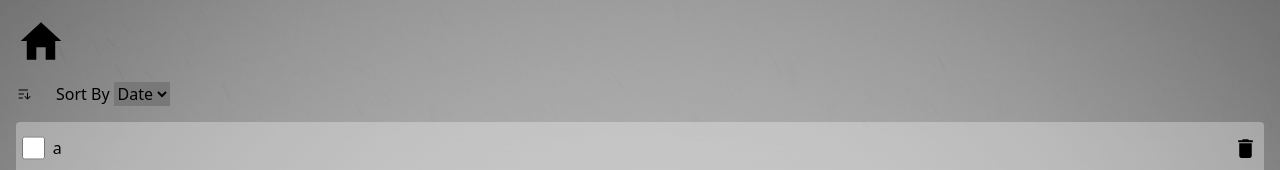
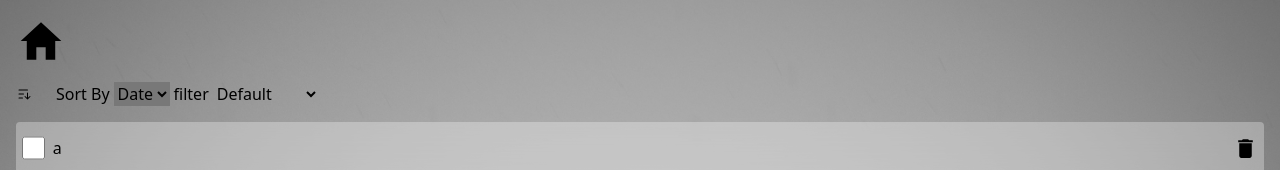
Before and after one commit to alimuhammadiiii/multiapp, a React (Vite) app: page /todoApp in a window 1280 px wide. Shown: the top 170 px of the page. Built offline with nearby package versions, Linux system fonts and the light colour scheme; data requests are answered from the project's data file.

Commit message:
edit filter && sort

```diff
--- a/src/routes/__root.tsx
+++ b/src/routes/__root.tsx
@@ -6,7 +6,7 @@ export const Route = createRootRoute({
   component: () => (
     <>
       <Outlet />
-      <TanStackRouterDevtools />
+      <TanStackRouterDevtools position="bottom-right" />
       <ToastContainer
         position="bottom-left"
         autoClose={5000} // ← این تنظیم زمان خاموش شدن است
--- a/src/routes/todoApp.tsx
+++ b/src/routes/todoApp.tsx
@@ -92,7 +92,12 @@ function AddTodo() {
 function Todos() {
   const todoQuery = useQueryTodos();
   const [sortby, setSortby] = useState<"date" | "text">("date");
-  const [sortDirection, setSortDirection] = useState<"desc" | "ascend">("ascend");
+  const [sortDirection, setSortDirection] = useState<"desc" | "asc">("asc");
+  const [filter, setFilter] = useState<"default" | "inProgress" | "complete">("default");
+
+  const mutateDeleteTodo = useMutationDeleteTodo();
+  const mutateEditTodo = useMutationEditTodo();
+
   const todos = useMemo(() => {
     const sorted = todoQuery.data?.toSorted((a, b) => {
       let sortA = a;
@@ -112,10 +117,19 @@ function Todos() {
       return 0;
     });
 
-    return sorted;
-  }, [sortDirection, sortby, todoQuery.data]);
-  const mutateDeleteTodo = useMutationDeleteTodo();
-  const mutateEditTodo = useMutationEditTodo();
+    const sortedAndFilteredTodos = sorted?.filter((todo) => {
+      if (filter === "inProgress") {
+        return todo.isComplete === false;
+      }
+      if (filter === "complete") {
+        return todo.isComplete === true;
+      }
+
+      return true;
+    });
+
+    return sortedAndFilteredTodos;
+  }, [sortDirection, sortby, filter, todoQuery.data]);
 
   console.log(todos);
 
@@ -131,7 +145,7 @@ function Todos() {
     <>
       <div className="flex justify-start items-center gap-6">
         {sortDirection === "desc" ? (
-          <button onClick={() => setSortDirection("ascend")}>
+          <button onClick={() => setSortDirection("asc")}>
             <TbSortAscending />
           </button>
         ) : (
@@ -150,6 +164,7 @@ function Todos() {
             <option value="date">Date</option>
             <option value="text">Text</option>
           </select>
+          <FilterTodos filter={filter} onChangeValue={setFilter} />
         </div>
       </div>
       <ul className="grow flex flex-col gap-3.5">
@@ -198,3 +213,25 @@ function TodoItem({ todo, onDelete, onEdit, onComplete }: TodoItemProps) {
     </li>
   );
 }
+
+function FilterTodos({
+  filter,
+  onChangeValue,
+}: {
+  filter: string;
+  onChangeValue: (value: "default" | "inProgress" | "complete") => void;
+}) {
+  return (
+    <>
+      <label>filter</label>
+      <select
+        value={filter}
+        onChange={(e) => onChangeValue(e.target.value as "default" | "inProgress" | "complete")}
+      >
+        <option value="default">Default</option>
+        <option value="inProgress">In Progress</option>
+        <option value="complete">Complete</option>
+      </select>
+    </>
+  );
+}
```
